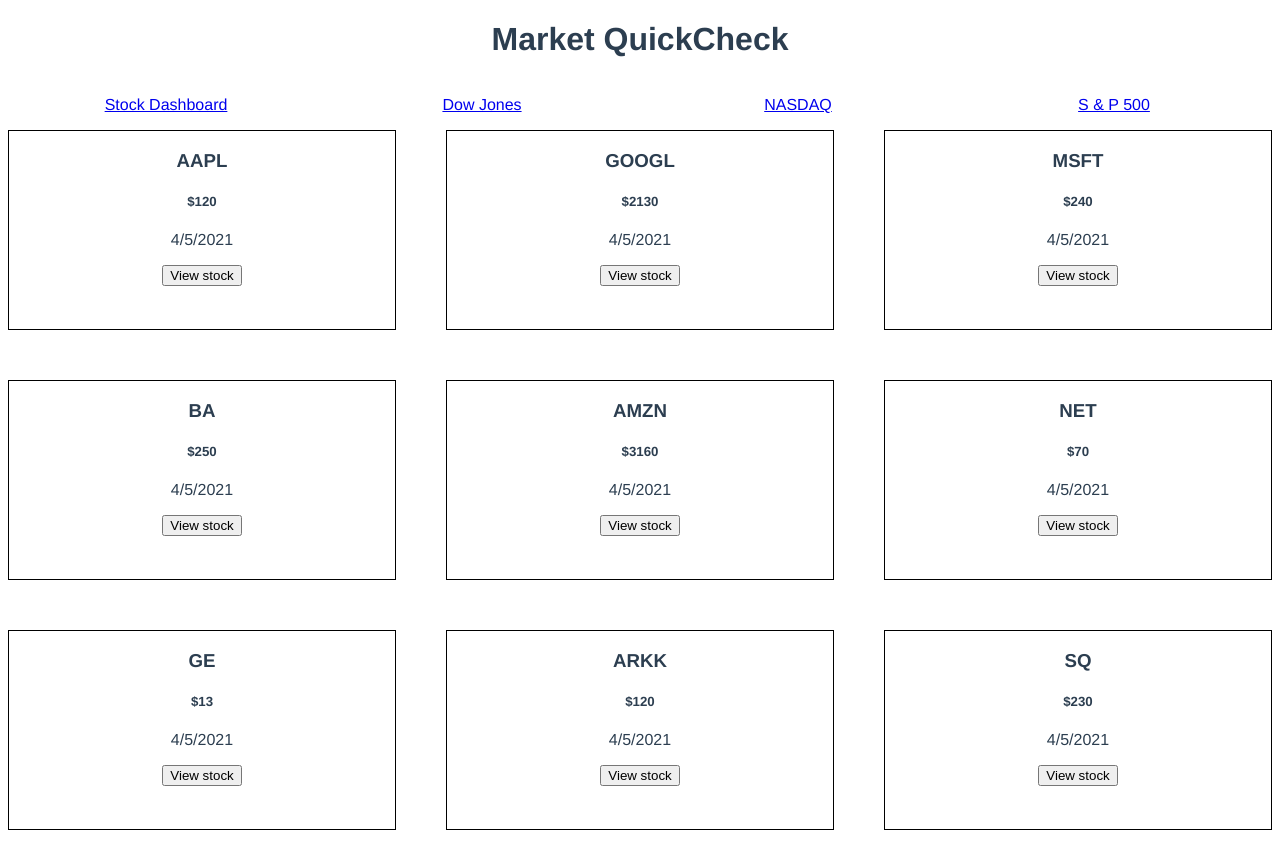
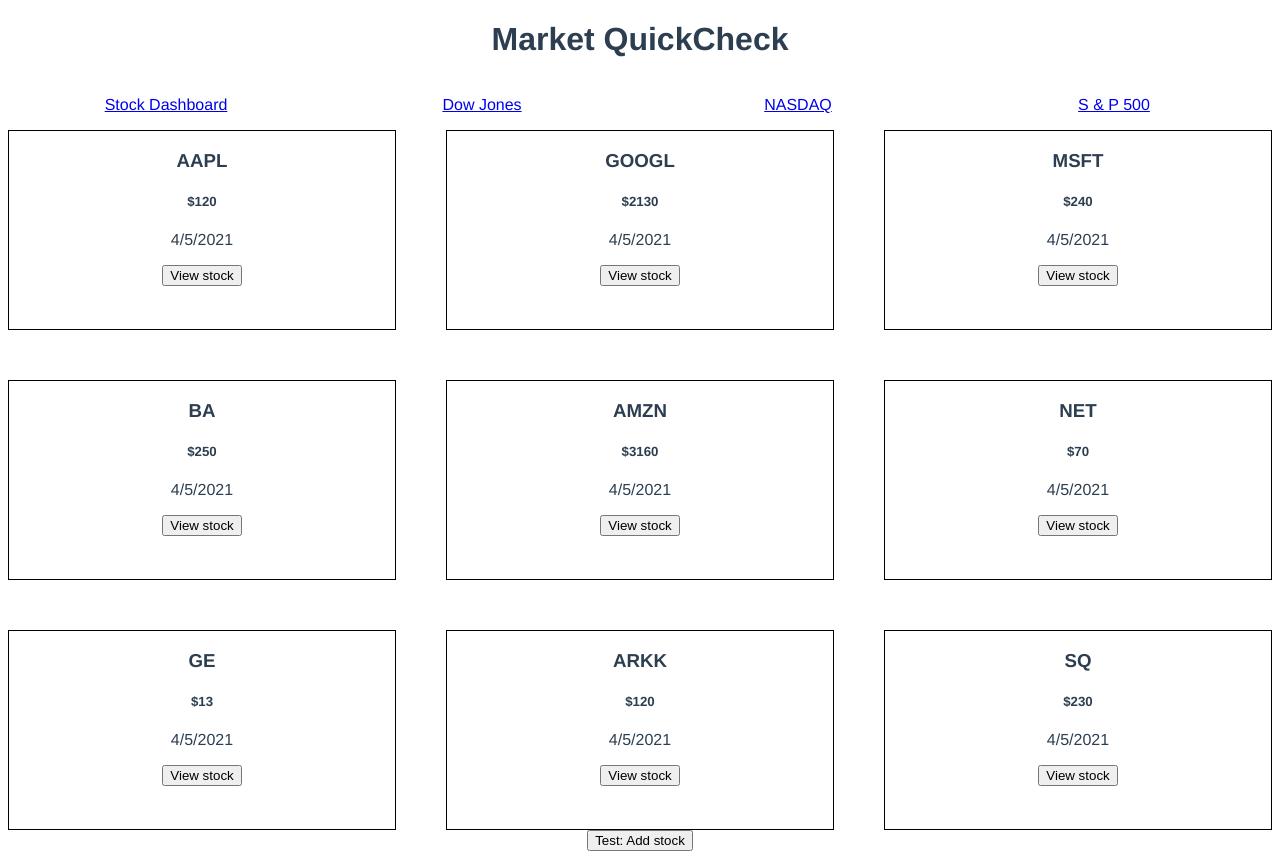
Before and after one commit to prstepic/StockMarketTool, a Vue app in the folder client/: page /homepage in a window 1280 px wide. Before the commit the page ends 838 px from the top, so only its background shows below. Built offline with nearby package versions, Linux system fonts and the light colour scheme.

Commit message:
checking adding stock

```diff
--- a/client/src/views/HomePage.vue
+++ b/client/src/views/HomePage.vue
@@ -7,6 +7,9 @@
   -->
   <div class="pageView">
     <StockGrid :stocks="fakeLastPrices" />
+    <div>
+      <button v-on:click="addStock"> Test: Add stock </button>
+    </div>
   </div>
 </template>
 
@@ -28,7 +31,12 @@
       StockGrid
     },
     methods: {
-
+      addStock() {
+        fakeLastPrices.push({
+          ticker: "SOXX",
+          lastPrice: "450"
+        })
+      }
     }
   }
 </script>
```
